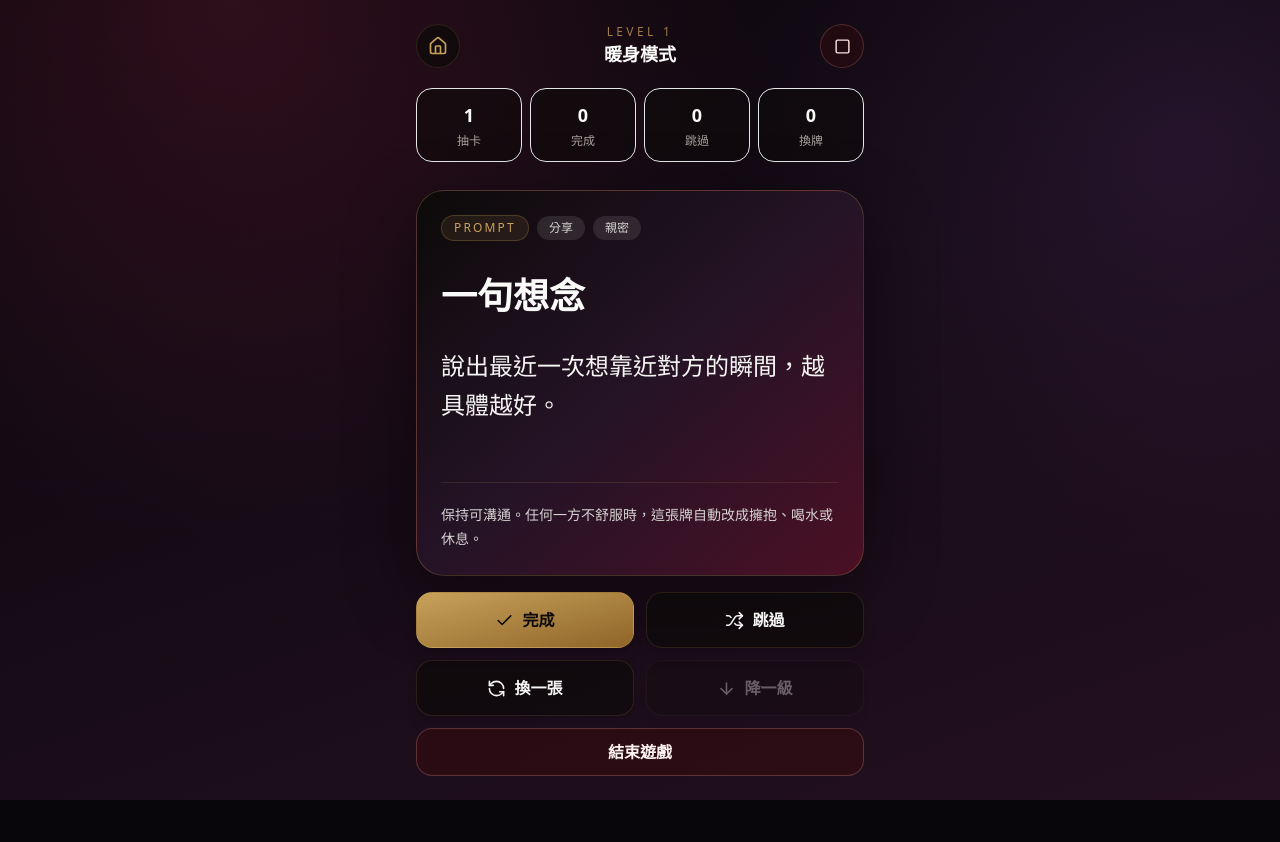
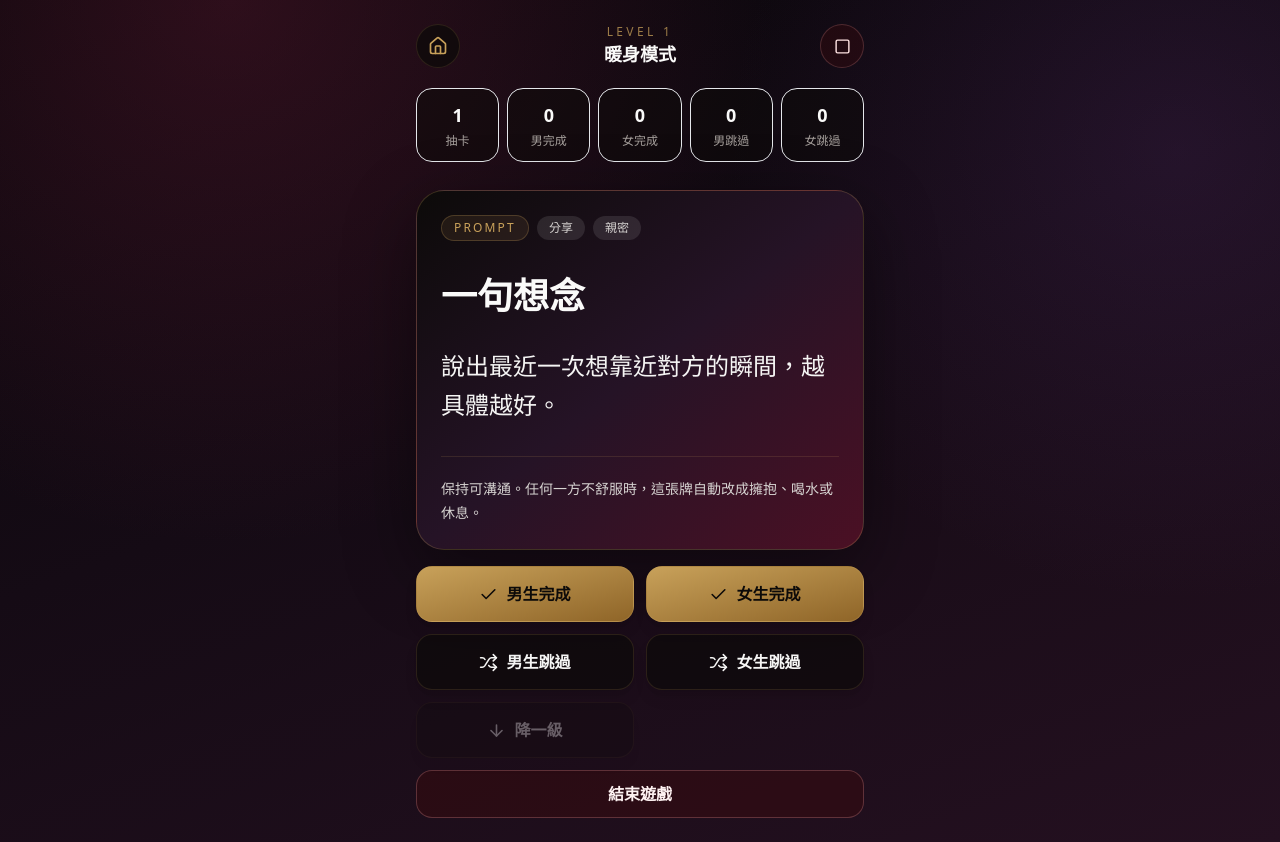
Before and after one commit to ScoppenLin/-SexyCard, a Next.js app: page /game in a window 1280 px wide. Before the commit the page ends 800 px from the top, so only its background shows below. Built offline with nearby package versions, Linux system fonts and the light colour scheme.

Commit message:
Add gendered game actions

```diff
--- a/app/game/page.tsx
+++ b/app/game/page.tsx
@@ -10,7 +10,6 @@ import {
   Home,
   Play,
   Plus,
-  RefreshCcw,
   Settings2,
   Shuffle,
   Square,
@@ -42,10 +41,12 @@ type DisplayCard = Card & {
 
 type GameStats = {
   level: Level;
+  mode: "level" | "combo";
   totalDraws: number;
-  completed: number;
-  skipped: number;
-  swapped: number;
+  maleCompleted: number;
+  femaleCompleted: number;
+  maleSkipped: number;
+  femaleSkipped: number;
   startedAt: string;
   endedAt?: string;
 };
@@ -224,10 +225,12 @@ function GameContent() {
   const [newBodyPart, setNewBodyPart] = useState("");
   const [stats, setStats] = useState<GameStats>({
     level: initialLevel,
+    mode: isComboOnly ? "combo" : "level",
     totalDraws: 0,
-    completed: 0,
-    skipped: 0,
-    swapped: 0,
+    maleCompleted: 0,
+    femaleCompleted: 0,
+    maleSkipped: 0,
+    femaleSkipped: 0,
     startedAt: new Date().toISOString()
   });
 
@@ -239,6 +242,7 @@ function GameContent() {
     setStats((current) => ({
       ...current,
       level,
+      mode: isComboOnly ? "combo" : "level",
       totalDraws: current.totalDraws + 1
     }));
   }, [isComboOnly]);
@@ -359,18 +363,21 @@ function GameContent() {
     setNewBodyPart("");
   };
 
-  const complete = () => {
-    setStats((current) => ({ ...current, completed: current.completed + 1 }));
+  const complete = (player: "male" | "female") => {
+    setStats((current) => ({
+      ...current,
+      maleCompleted: player === "male" ? current.maleCompleted + 1 : current.maleCompleted,
+      femaleCompleted: player === "female" ? current.femaleCompleted + 1 : current.femaleCompleted
+    }));
     pullCard(currentLevel, card?.id);
   };
 
-  const skip = () => {
-    setStats((current) => ({ ...current, skipped: current.skipped + 1 }));
-    pullCard(currentLevel, card?.id);
-  };
-
-  const swap = () => {
-    setStats((current) => ({ ...current, swapped: current.swapped + 1 }));
+  const skip = (player: "male" | "female") => {
+    setStats((current) => ({
+      ...current,
+      maleSkipped: player === "male" ? current.maleSkipped + 1 : current.maleSkipped,
+      femaleSkipped: player === "female" ? current.femaleSkipped + 1 : current.femaleSkipped
+    }));
     pullCard(currentLevel, card?.id);
   };
 
@@ -415,11 +422,12 @@ function GameContent() {
           </button>
         </header>
 
-        <div className="grid grid-cols-4 gap-2 py-3 text-center">
+        <div className="grid grid-cols-5 gap-2 py-3 text-center">
           <Stat label="抽卡" value={stats.totalDraws} />
-          <Stat label="完成" value={stats.completed} />
-          <Stat label="跳過" value={stats.skipped} />
-          <Stat label="換牌" value={stats.swapped} />
+          <Stat label="男完成" value={stats.maleCompleted} />
+          <Stat label="女完成" value={stats.femaleCompleted} />
+          <Stat label="男跳過" value={stats.maleSkipped} />
+          <Stat label="女跳過" value={stats.femaleSkipped} />
         </div>
 
         {isComboOnly ? (
@@ -507,9 +515,10 @@ function GameContent() {
         </article>
 
         <div className="grid grid-cols-2 gap-3 pb-3">
-          <ActionButton icon={Check} label="完成" onClick={complete} tone="gold" />
-          <ActionButton icon={Shuffle} label="跳過" onClick={skip} tone="dark" />
-          <ActionButton icon={RefreshCcw} label="換一張" onClick={swap} tone="dark" />
+          <ActionButton icon={Check} label="男生完成" onClick={() => complete("male")} tone="gold" />
+          <ActionButton icon={Check} label="女生完成" onClick={() => complete("female")} tone="gold" />
+          <ActionButton icon={Shuffle} label="男生跳過" onClick={() => skip("male")} tone="dark" />
+          <ActionButton icon={Shuffle} label="女生跳過" onClick={() => skip("female")} tone="dark" />
           <ActionButton
             icon={isComboOnly ? Wand2 : ArrowDown}
             label={isComboOnly ? "限制級" : "降一級"}
```
